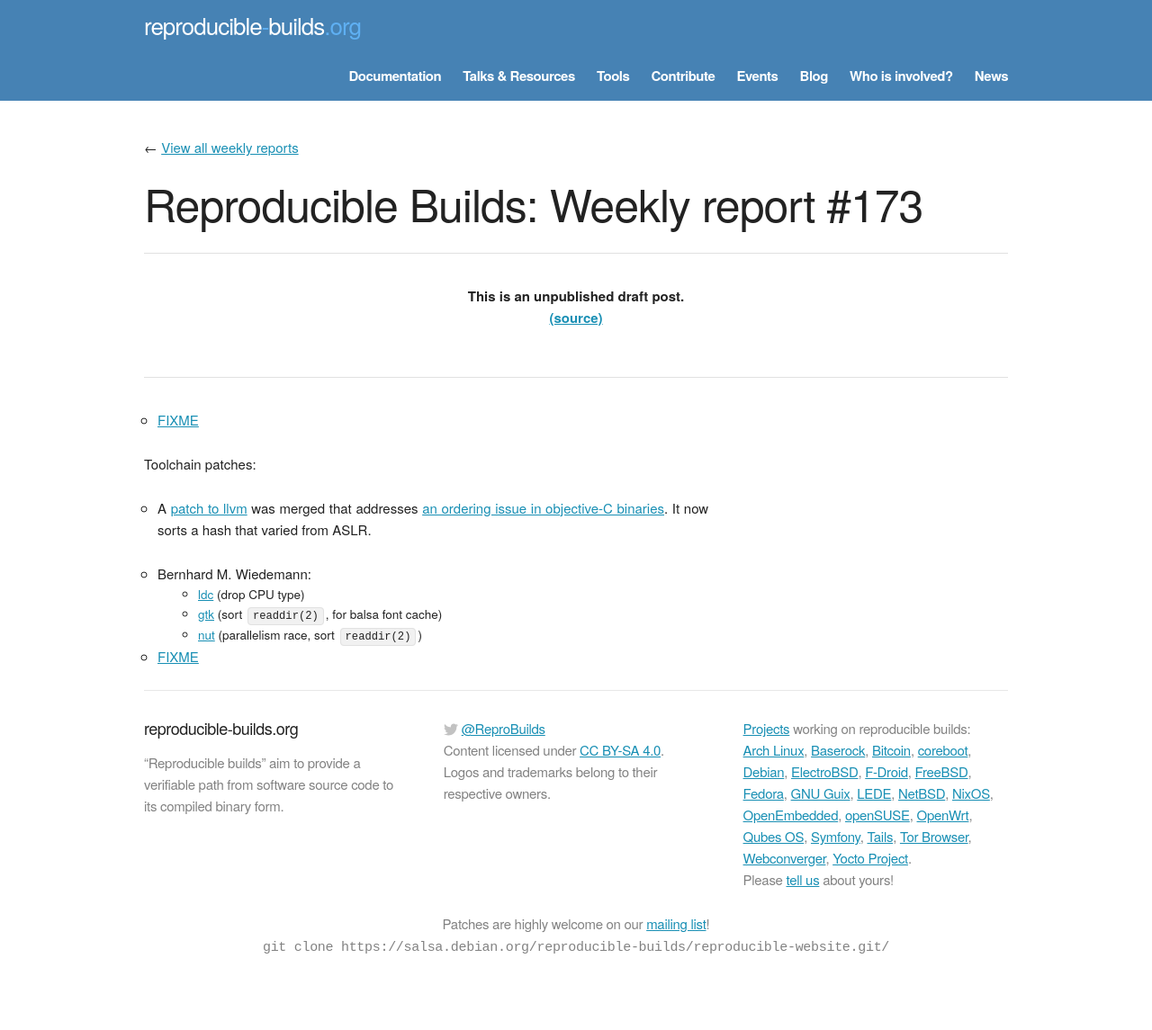
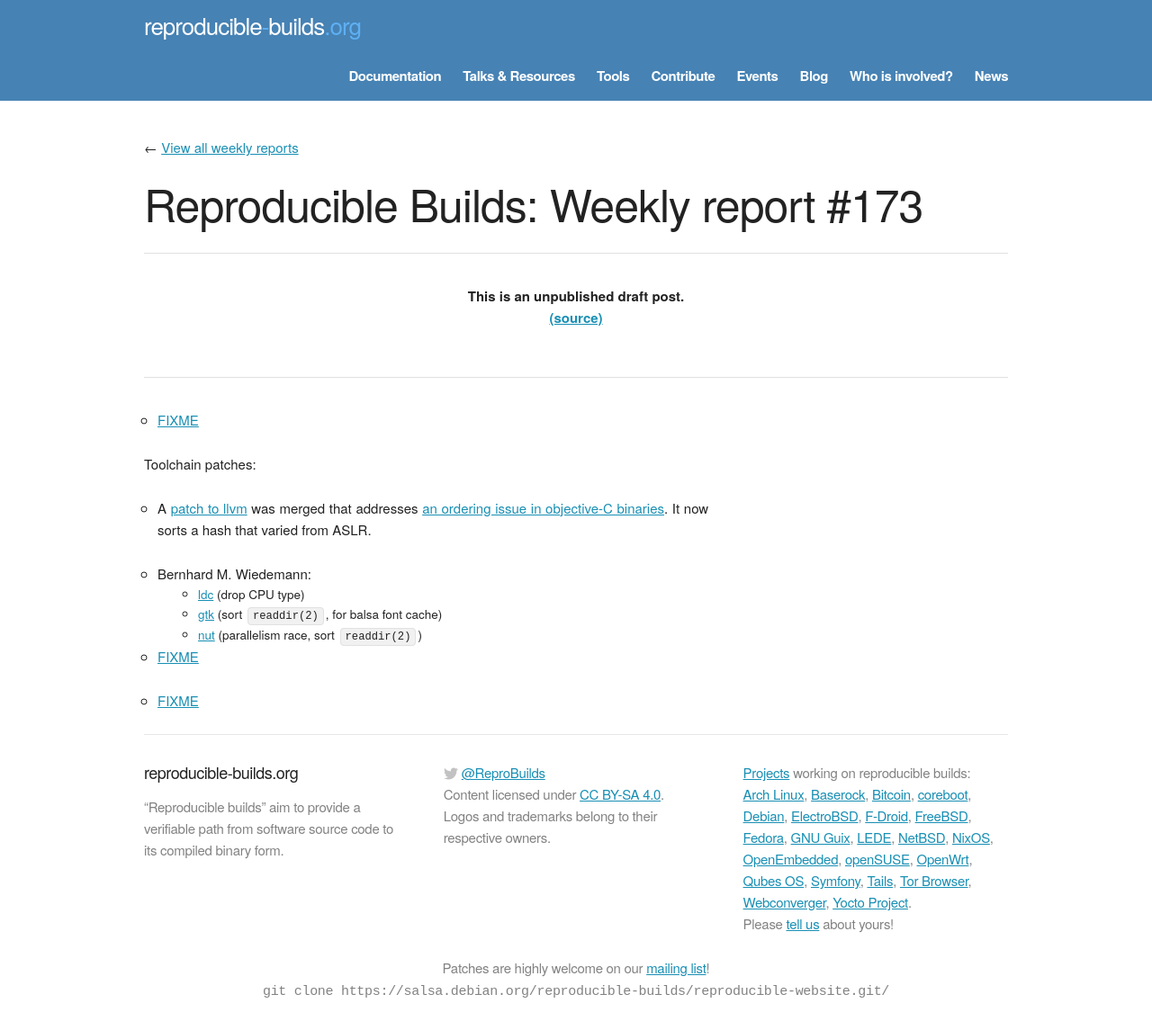
Before and after one commit to prototypefund/reproducible-website, a Jekyll site: the page built from _blog/posts/173.md, in a window 1280 px wide. Shown: the whole page at 90% size. Built offline with Jekyll 4.4.1, drawn with Linux system fonts in a browser that asks for light colours; some web fonts are replaced; before the commit the page ends 1096 px from its top, so only the background shows below that.

Commit message:
173 += https://bugzilla.gnome.org/show_bug.cgi?id=784738#c3

```diff
--- a/_blog/posts/173.md
+++ b/_blog/posts/173.md
@@ -15,3 +15,5 @@ Toolchain patches:
     * [nut](https://build.opensuse.org/request/show/628805) (parallelism race, sort `readdir(2)`)
 
 * [FIXME](https://twitter.com/df7cb/status/1029281752756506624)
+
+* [FIXME](https://bugzilla.gnome.org/show_bug.cgi?id=784738#c3)
```
